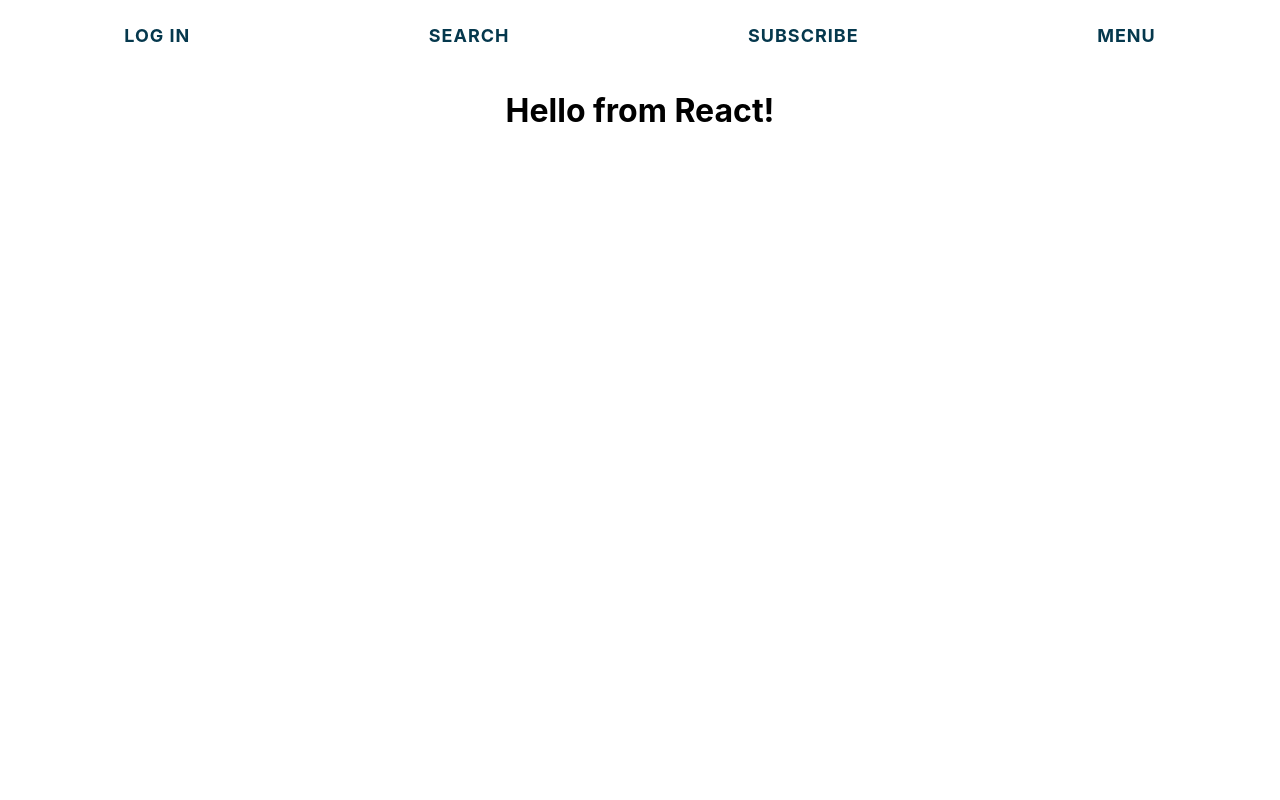
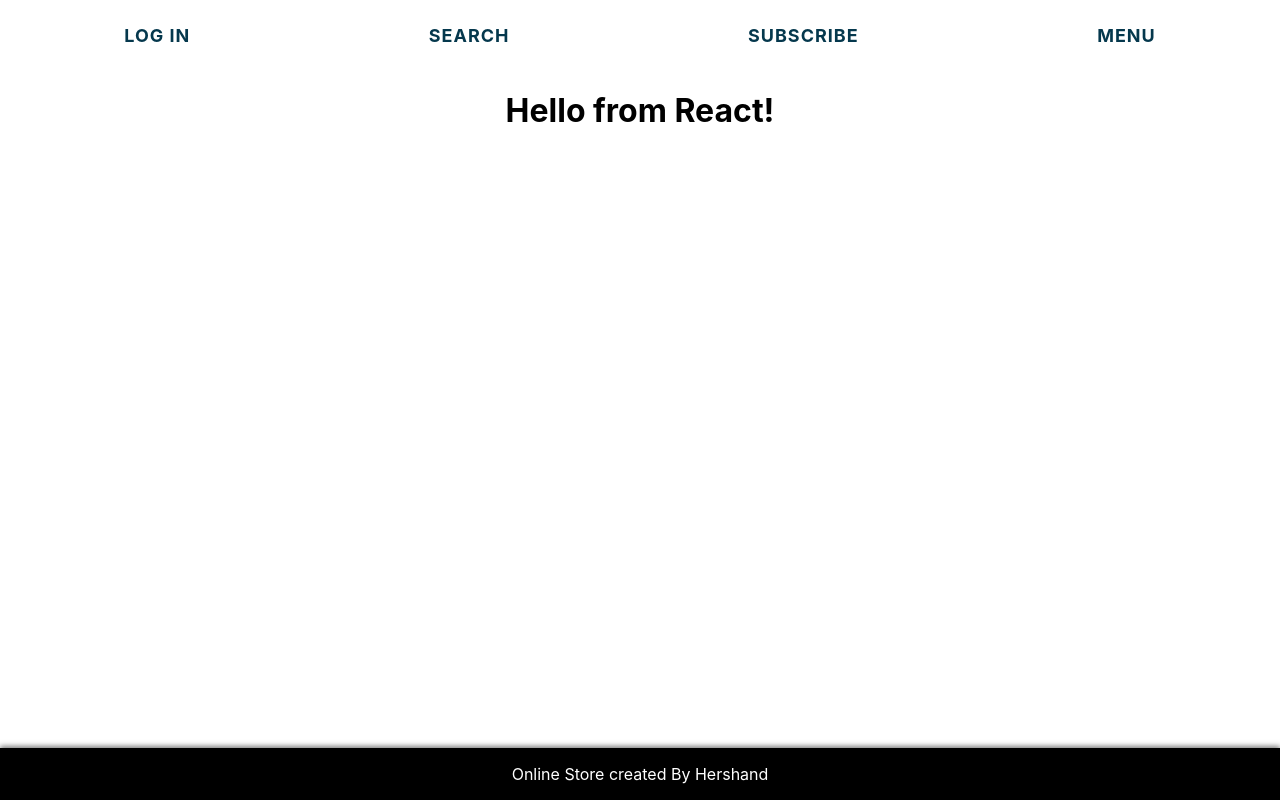
Before and after one commit to hersheyar/online-server, a React (Create React App) app: page / in a window 1280 px wide. Built offline with nearby package versions, Linux system fonts and the light colour scheme.

Commit message:
added a footer

```diff
--- a/src/App.js
+++ b/src/App.js
@@ -1,12 +1,13 @@
-import logo from './logo.svg';
 import Navbar from "./components/navbar.jsx"
+import Footer from "./components/footer.jsx"
 import './App.css';
 
 function App() {
   return (
     <div className="App">
-        <Navbar></Navbar>
-      <h1>Hello from React!</h1>
+        <Navbar />
+        <h1>Hello from React!</h1>
+        <Footer />
     </div>
   );
 }
--- a/src/components/footer.jsx
+++ b/src/components/footer.jsx
@@ -0,0 +1,11 @@
+import "./styles/footer.css"
+
+function Footer() {
+    return (
+        <div>
+            <footer>Online Store created By Hershand</footer>
+        </div>
+    );
+}
+
+export default Footer;
--- /dev/null
+++ b/src/components/styles/footer.css
@@ -0,0 +1,13 @@
+
+
+footer {
+  background-color: black;
+  color: white;
+  text-align: center;
+  padding: 1rem 0;
+  position: fixed;
+  bottom: 0;
+  width: 100%;
+  font-size: 1rem;
+  box-shadow: 0 -2px 5px rgba(0, 0, 0, 0.5);
+}
```
Also changed, not shown: src/pages/catalog.jsx (added), src/pages/styles/catalog.css (added).
